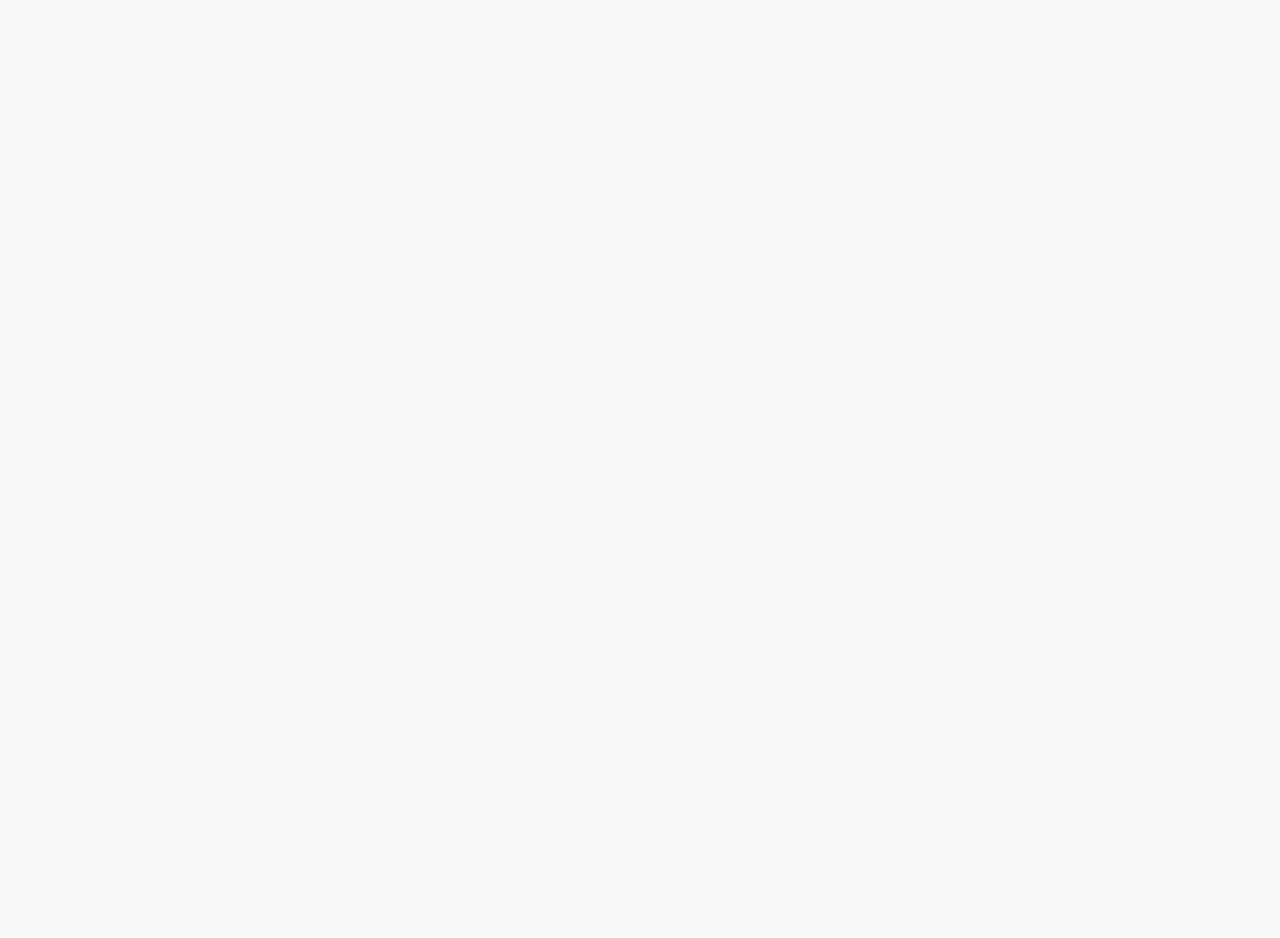
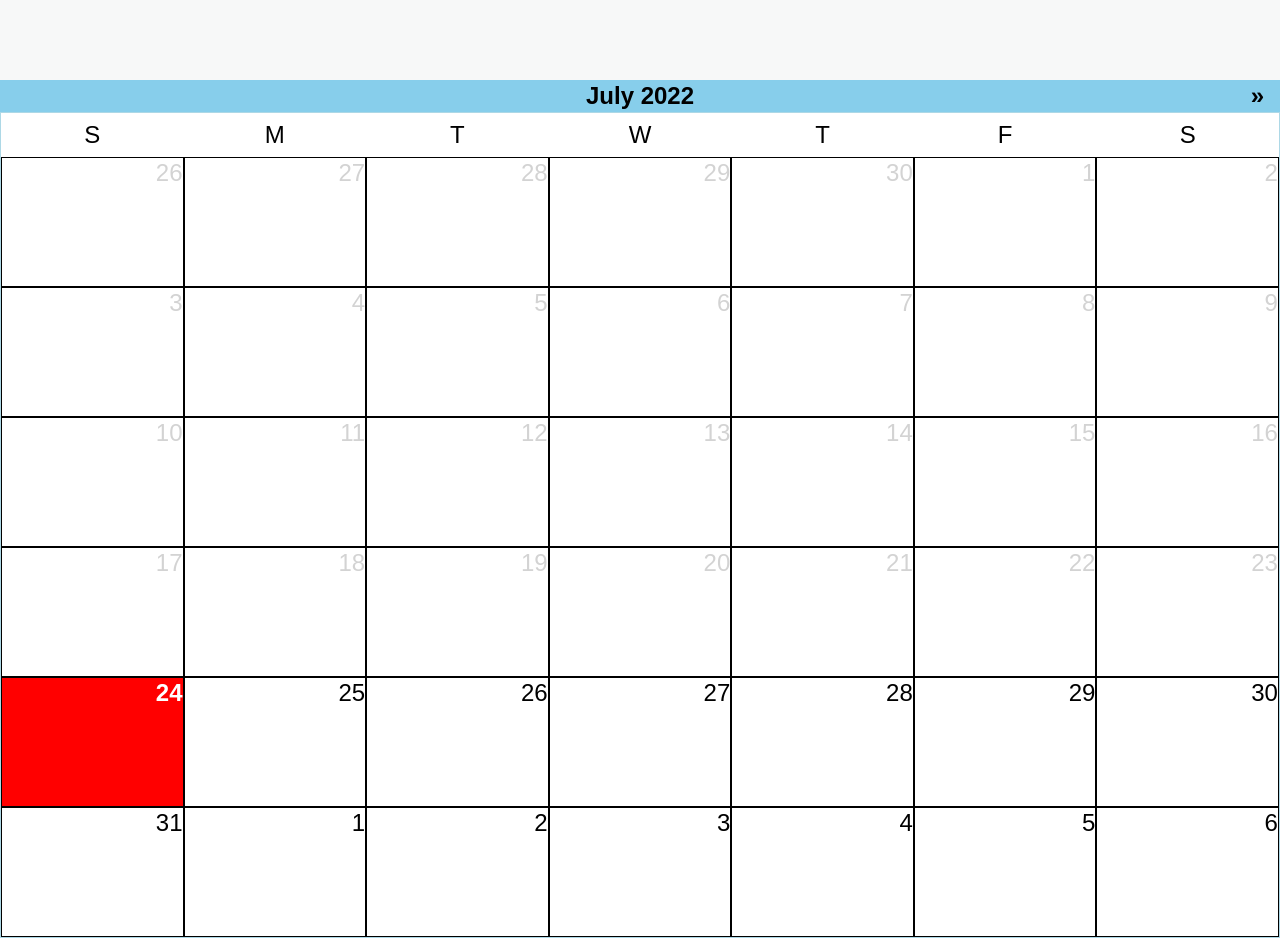
Before and after one commit to Jeong-WonSeok/Salus, a React (Create React App) app in the folder FrontEnd/: page /calendar in a window 1280 px wide. Before the commit this address had no page. Before the commit the page ends 800 px from the top, so only its background shows below. Built offline with nearby package versions, Linux system fonts and the light colour scheme.

Commit message:
SY-feature: Calendar Imcomplete

```diff
--- a/FrontEnd/package.json
+++ b/FrontEnd/package.json
@@ -8,6 +8,7 @@
     "@testing-library/react": "^13.3.0",
     "@testing-library/user-event": "^13.5.0",
     "axios": "^0.27.2",
+    "moment": "^2.29.4",
     "react": "^18.2.0",
     "react-dom": "^18.2.0",
     "react-redux": "^8.0.2",
--- a/FrontEnd/src/App.js
+++ b/FrontEnd/src/App.js
@@ -1,13 +1,15 @@
-import { Route, Routes, Navigate } from 'react-router-dom'
-import LoginPage from './pages/LoginPage'
-import SignupPage from './pages/SignupPage'
+import { Route, Routes, Navigate } from "react-router-dom";
+import LoginPage from "./pages/LoginPage";
+import SignupPage from "./pages/SignupPage";
+import CalendarPage from "./pages/CalendarPage";
 function App() {
   return (
     <div>
       <Routes>
-        <Route path='/' element={<Navigate push to="/login"/>}/>
-        <Route path='/login' element={<LoginPage/>}/>
-        <Route path='/signup' element={<SignupPage/>}/>
+        <Route path="/" element={<Navigate push to="/login" />} />
+        <Route path="/login" element={<LoginPage />} />
+        <Route path="/signup" element={<SignupPage />} />
+        <Route path="/calendar" element={<CalendarPage />} />
       </Routes>
     </div>
   );
--- /dev/null
+++ b/FrontEnd/src/components/Calendar/CalendarForm.js
@@ -0,0 +1,63 @@
+import React, { useState, useEffect } from "react";
+
+// import styled from "styled-components";
+import "./style.css";
+
+import buildCalendar from "./bulid";
+import dayStyles, { beforeToday } from "./styles";
+import CalendarHeader from "./CalendarHeader";
+
+// const Calendar = styled.div`
+//   width: 100%;
+//   height: 1000px;
+// `;
+
+// const Day = styled.div`
+//   position: relative;
+//   width: calc(100% / 7);
+//   height: 130px;
+//   display: inline-block;
+//   background-color: white;
+//   box-sizing: border-box;
+//   border: 0.1px solid black;
+//   z-index: 1;
+//   text-align: end;
+//   padding-right: 1rem;
+// `;
+
+const CalendarForm = ({ value, onChange }) => {
+  const [calendar, setCalendar] = useState([]);
+
+  useEffect(() => {
+    setCalendar(buildCalendar(value));
+  }, [value]);
+
+  return (
+    <div className="calendar">
+      <CalendarHeader value={value} setValue={onChange} />
+      <div className="body">
+        <div className="day-names">
+          {["s", "m", "t", "w", "t", "f", "s"].map((d) => (
+            <div className="week">{d}</div>
+          ))}
+        </div>
+        {calendar.map((week) => (
+          <div>
+            {week.map((day) => (
+              <div
+                className="day"
+                onClick={() => !beforeToday(day) && onChange(day)}
+              >
+                <div className={dayStyles(day, value)}>
+                  {day.format("D").toString()}
+                </div>
+              </div>
+            ))}
+          </div>
+        ))}
+      </div>
+    </div>
+  );
+};
+
+export default CalendarForm;
--- /dev/null
+++ b/FrontEnd/src/components/Calendar/CalendarHeader.js
@@ -0,0 +1,42 @@
+import React from "react";
+
+const CalendarHeader = ({ value, setValue }) => {
+  function currMonthName() {
+    return value.format("MMMM");
+  }
+
+  function currYear() {
+    return value.format("YYYY");
+  }
+
+  function prevMonth() {
+    return value.clone().subtract(1, "month");
+  }
+
+  function nextMonth() {
+    return value.clone().add(1, "month");
+  }
+
+  const thisMonth = () => {
+    return value.isSame(new Date(), "month");
+  };
+
+  return (
+    <div className="header">
+      <div
+        className="previous"
+        onClick={() => !thisMonth() && setValue(prevMonth())}
+      >
+        {!thisMonth() ? String.fromCharCode(171) : null}
+      </div>
+      <div className="current">
+        {currMonthName()} {currYear()}
+      </div>
+      <div className="next" onClick={() => setValue(nextMonth())}>
+        {String.fromCharCode(187)}
+      </div>
+    </div>
+  );
+};
+
+export default CalendarHeader;
--- /dev/null
+++ b/FrontEnd/src/components/Calendar/bulid.js
@@ -0,0 +1,16 @@
+const buildCalendar = (value) => {
+  const startDay = value.clone().startOf("month").startOf("week");
+  const endDay = value.clone().endOf("month").endOf("week");
+  const day = startDay.clone().subtract(1, "day");
+  const calendar = [];
+  while (day.isBefore(endDay, "day")) {
+    calendar.push(
+      Array(7)
+        .fill(0)
+        .map(() => day.add(1, "day").clone())
+    );
+  }
+  return calendar;
+};
+
+export default buildCalendar;
--- /dev/null
+++ b/FrontEnd/src/components/Calendar/style.css
@@ -0,0 +1,102 @@
+.calendar {
+  box-sizing: border-box;
+  font-size: 1.5rem;
+  max-width: 100%;
+}
+
+.calendar .header {
+  background-color: skyblue;
+  text-align: center;
+  min-height: 2rem;
+  line-height: 2rem;
+  color: black;
+  font-family: var(--font-book);
+  font-weight: 700;
+  display: flex;
+}
+
+.calendar .day-names {
+  display: flex;
+  flex-wrap: wrap;
+  max-width: 100%;
+  margin: 0 auto;
+  align-items: center;
+}
+
+.calendar .body {
+  width: 100%;
+  height: 100%;
+  border: 1px solid lightblue;
+}
+
+.calendar .header .previous {
+  flex: 1;
+  text-align: left;
+  margin-left: 1rem;
+}
+
+.calendar .header .next {
+  flex: 1;
+  text-align: right;
+  margin-right: 1rem;
+}
+
+.calendar .week {
+  width: 100%;
+  height: 100%;
+  background-color: white;
+  width: calc(100% / 7);
+  height: 44px;
+  line-height: 44px;
+  text-align: center;
+  text-transform: uppercase;
+  color: black;
+  font-weight: 400;
+}
+.calendar .week div {
+  width: 100%;
+  height: 100%;
+}
+
+.calendar .day {
+  position: relative;
+  width: calc(100% / 7);
+  height: 130px;
+  display: inline-block;
+  background-color: white;
+  padding: 0;
+  margin: 0;
+  box-sizing: border-box;
+  border: 1px solid black;
+  z-index: 1;
+  text-align: end;
+}
+
+.calendar .day div {
+  width: 100%;
+  height: 100%;
+  position: relative;
+  color: black;
+  z-index: 100;
+  line-height: 30px;
+}
+
+.calendar .day div.before {
+  width: 100%;
+  height: 100%;
+  color: lightgray;
+}
+
+.calendar .day div.selected {
+  width: 100%;
+  height: 100%;
+  background-color: Red;
+  color: white;
+  font-weight: bold;
+}
+
+.calendar .day div.today {
+  width: 100%;
+  height: 100%;
+  background-color: grey;
+}
--- /dev/null
+++ b/FrontEnd/src/components/Calendar/styles.js
@@ -0,0 +1,20 @@
+function isSelected(day, value) {
+  return value.isSame(day, "day");
+}
+
+export function beforeToday(day) {
+  return day.isBefore(new Date(), "day");
+}
+
+function isToday(day) {
+  return day.isSame(new Date(), "day");
+}
+
+function dayStyles(day, value) {
+  if (beforeToday(day)) return "before";
+  if (isSelected(day, value)) return "selected";
+  if (isToday(day)) return "today";
+  return "";
+}
+
+export default dayStyles;
--- /dev/null
+++ b/FrontEnd/src/pages/CalendarPage.js
@@ -0,0 +1,14 @@
+import React, { useState } from "react";
+import CalendarForm from "../components/Calendar/CalendarForm";
+import moment from "moment";
+
+const CalendarPage = () => {
+  const [value, setValue] = useState(moment());
+  return (
+    <div>
+      <CalendarForm value={value} onChange={setValue} />
+    </div>
+  );
+};
+
+export default CalendarPage;
```
Also changed, not shown: 1 other file (tests, documents, lock files or other folders).
